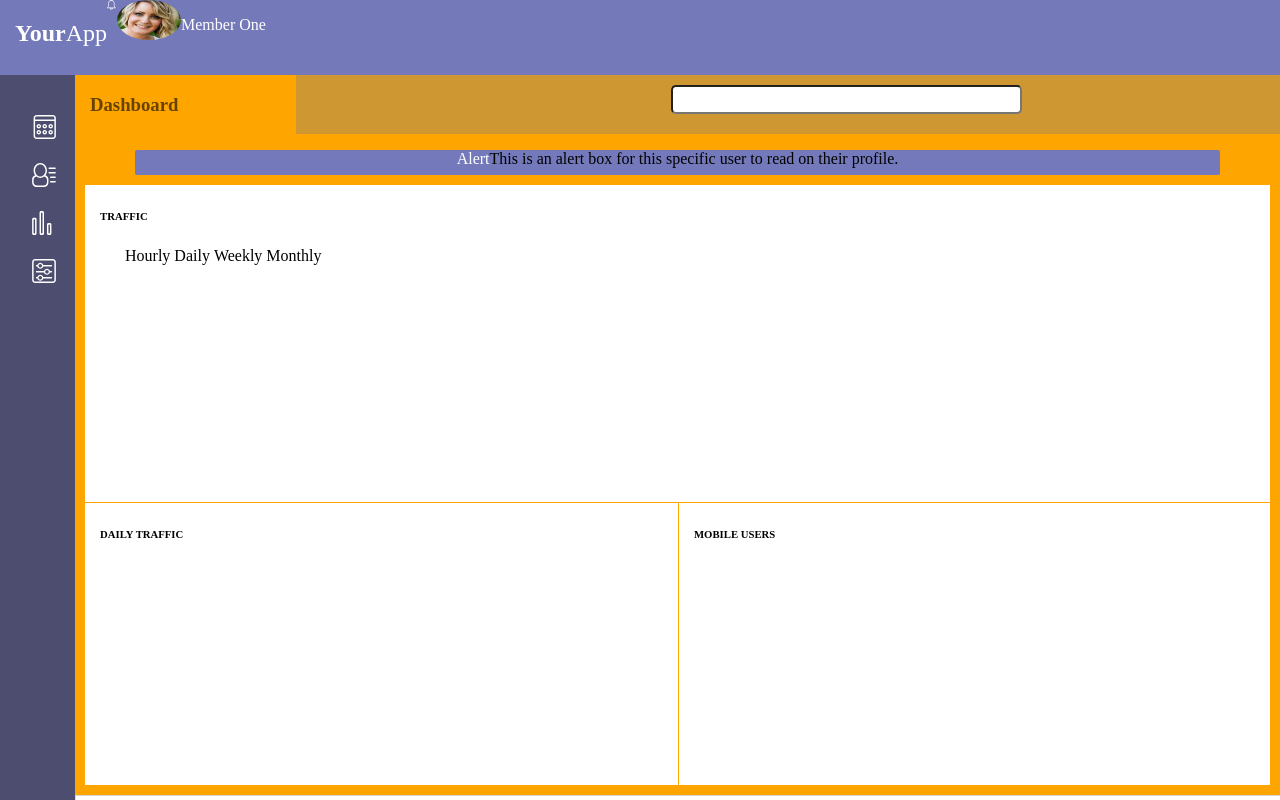
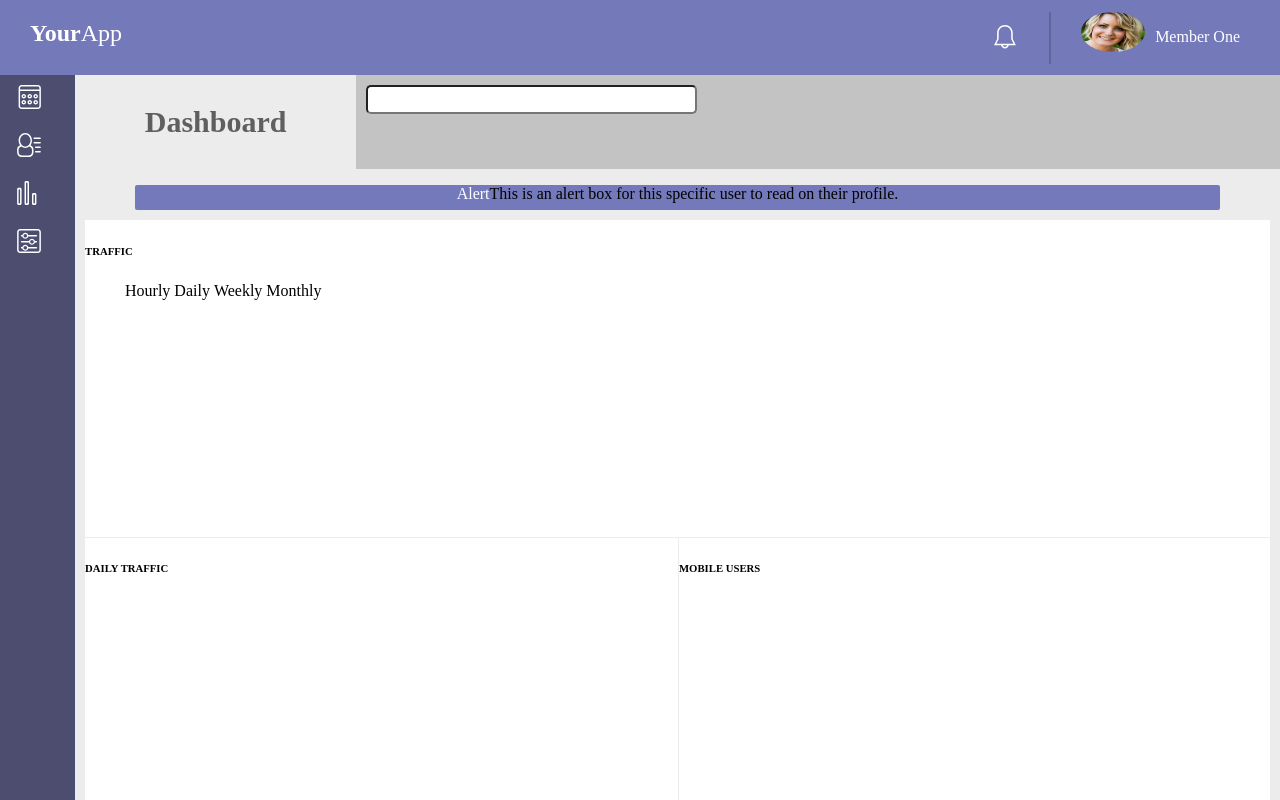
Before and after one commit to jmananthony06/Project-7, a plain HTML site: page sandbox3.html in a window 1280 px wide. Shown: the top 800 px of the page. Drawn offline with Linux system fonts and the light colour scheme; a script that the page names is missing.

Commit message:
css changes
figured out some issues i was ahaving and corrected html divs and css issues i shouldnt have been having in the first place

```diff
--- a/sandbox.css
+++ b/sandbox.css
@@ -4,8 +4,12 @@ body{
 }
 
 h6 {
-    margin-left: 15px;
+    margin-left: auto; /* seems to only affect Social Stats h6 tag */
 }
+
+/*********************************/
+/**** HEADER NAV (HORIZONTAL) ****/
+/*********************************/
 
 .grid {
     min-height: 100vh;
@@ -23,6 +27,12 @@ h6 {
     /* cant add height? why? */
 }
 
+.nav h2 {
+    margin-right: auto;
+    margin-left: 30px;
+    /* when margin-left auto - goes all the way right, and margin-right auto goes all the way left - wh?? */
+}
+
 .white {
     color: white;
 }
@@ -34,37 +44,48 @@ h6 {
 
 .headerElements {
     display: flex;
-    /* cant get this bunch of elements i wrapped in a div on the other side with any flex-end or float properties or values - why not? */
+    justify-items: flex-end;
+    margin: auto;
+    margin-right: 40px;
 }
 
 .bellIcon {
-    display: flex;
-    height: 10px;
-    width: 10px;
+    height: 25px;
+    width: 25px;
+    margin: auto;
+    margin-right: 30px;
+    /* needs green notification color circle near icon upper right of it next to  */
+}
+
+.lineBreak {
+    height: 50px;
+    border: 1px solid rgba(0, 0, 0, 0.171);
+    margin-right: 30px;
 }
 
 .profileImg {
-    border-radius: 90%; /* cant get this to shrink any more - why not? */
+    border-radius: 90%; /* cant get this to shrink any more - why not? also doesnt look right */
     height: 5vh;
     width: 5vw;
 }
 
-.nav h2 {
-    margin-left: 15px; /* better way to position this? */
+.nav p {
+    color: white;
+    margin-left: 10px;
 }
 
-.nav p {
-    color: white;
-}
+/*******************************/
+/***** SIDE NAV (VERTICAL) *****/
+/*******************************/
 
 .side{
     grid-area: side;
     background-color: rgb(76, 77, 111);
+    display: flex;
 }
 
 .sideIcons {
-    flex-direction: column;
-    margin-top: 30px;
+    /* cant get icons to be center vertical and close to top of container right under "YourApp area */
 }
 
 .dashboardIcon,
@@ -74,37 +95,38 @@ h6 {
     height: 3vh;
     width: 3vw;
     margin: 10px;
-    margin-left: 25px; /* there's a better way to center this but nothing im trying currently works - come back to this later */
+    /* there's a better way to center this but nothing im trying currently works - come back to this later - maybe it's fine and its all in my head */
 }
 
-/* add hover efect with green vertical line hugging left side of screen with same height as icon with 5-10px space between icon and left side of page as shown in example layout .png file */
+/* add :hover effect with ::before and ::after pseudo CSS and make it green vertical line hugging left side of screen with same height as icon itself with 5-10px space between icon and left side of page as shown in example layout .png file */
 
 .main {
     grid-area: main;
-    background-color: orange;
+    background-color: rgba(0, 0, 0, 0.075);
 }
 
 .dashboardElements {
     display: flex;
 }
 
-.main h3 {
-    margin-left: 15px;
+.dashboardElements h3 {
+    margin-left: auto;
     color: rgba(0, 0, 0, 0.596);
+    font-size: 30px;
 }
 
 .grayArea {
     background-color: rgba(128, 128, 128, 0.384);
     padding: 10px;
-    width: 80%;
+    width: 75%;
     margin-left: auto;
 }
 
-.main input {
+.dashboardElements input {
     padding: 5px;
     border-radius: 5px;
     min-width: 35%;
-    margin-left: 365px; /* eventully cuts on input field, tried min and max width and still not output i wanted */
+    margin: auto; /* eventully cuts on input field, tried min and max width and still not output i wanted */
     /* cant get input element to position to the left */
 }
 
--- a/sandbox3.html
+++ b/sandbox3.html
@@ -10,6 +10,7 @@
             <h2><span class="white">Your</span><span class="lightText">App</span></h2>
                 <div class="headerElements">
                     <img class="bellIcon" src="./icons/icon-bell.svg" alt="">
+                    <div class="lineBreak"></div>
                     <img class="profileImg" src="./images/member-1.jpg" alt="">
                     <p>Member One</p>
                 </div>
```
